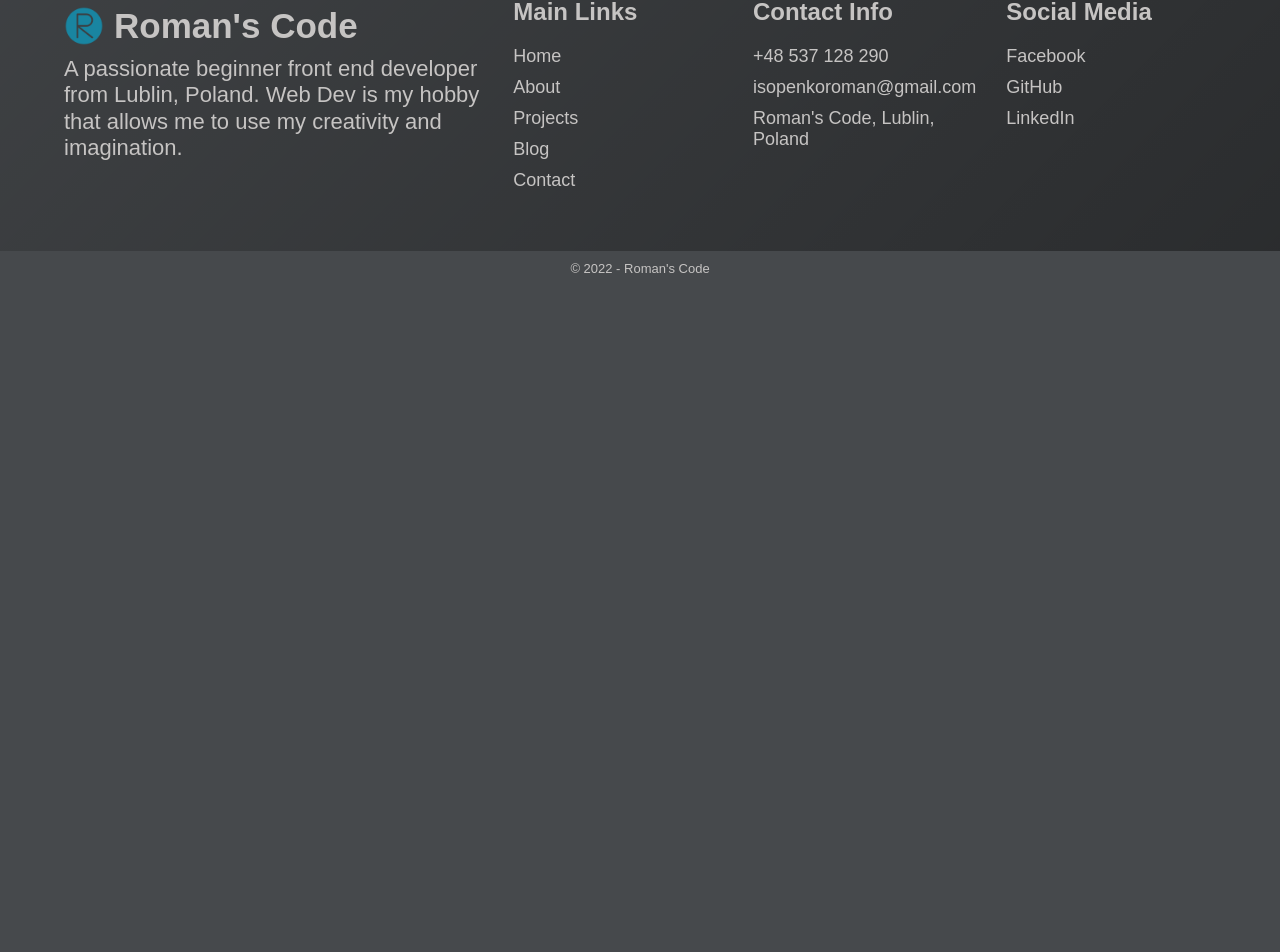
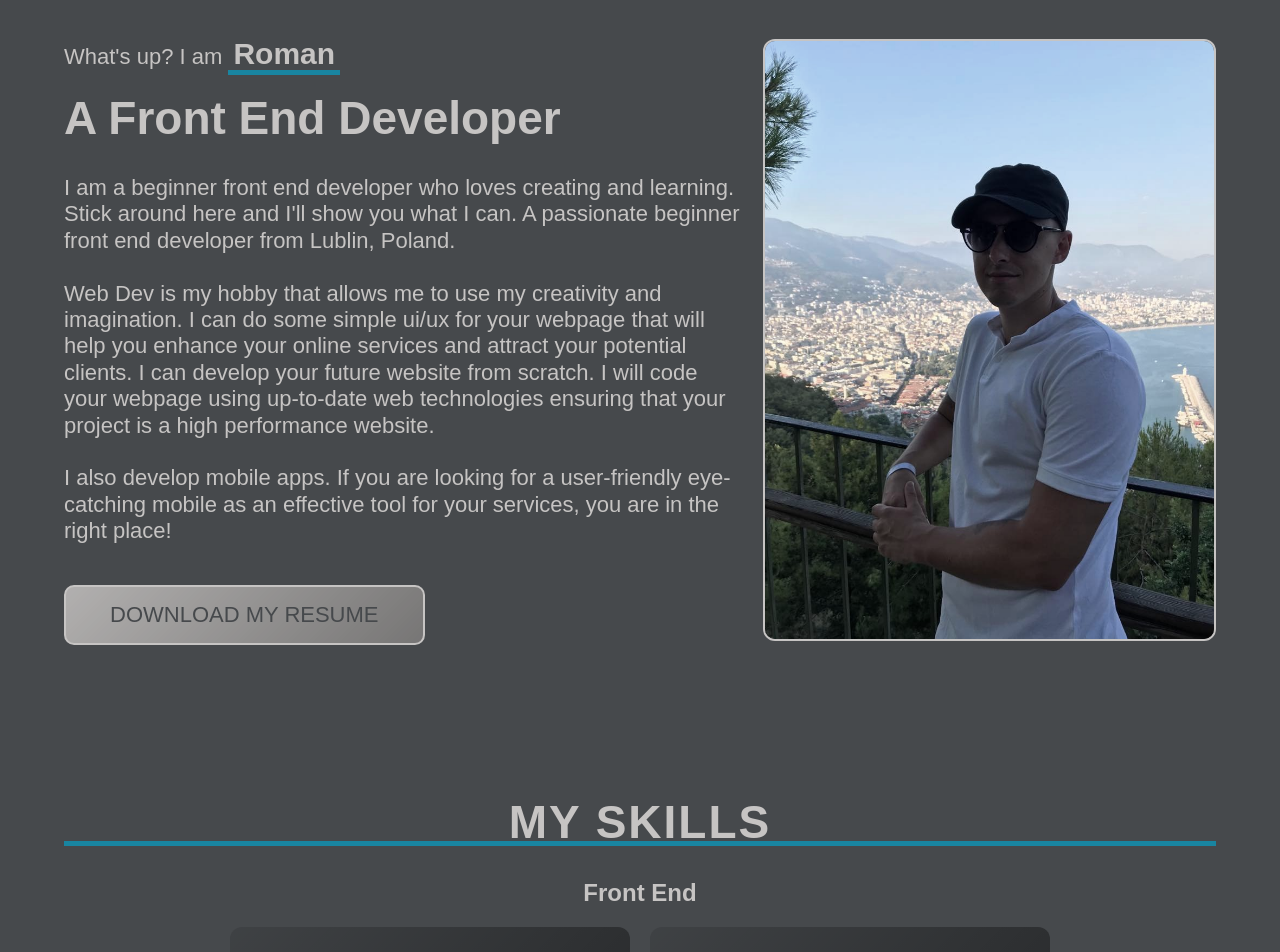
Before and after one commit to romaniso/React-Portfolio-Project, a React (Create React App) app: page /about in a window 1280 px wide. Shown: the part 113-1065 px from the top of the page. Before the commit the page ends 800 px from the top, so only its background shows below. Built offline with nearby package versions, Linux system fonts and the light colour scheme.

Commit message:
create and style About page, make adjustments connected with responsiveness for HeroSection

```diff
--- a/src/App.js
+++ b/src/App.js
@@ -3,6 +3,7 @@ import { BrowserRouter as Router, Route, Routes } from "react-router-dom";
 import Home from "./pages/Home";
 import About from "./pages/About";
 import Projects from "./pages/Projects";
+import Blog from "./pages/Blog";
 import Contact from "./pages/Contact";
 import Footer from "./components/Footer";
 
@@ -13,6 +14,7 @@ function App() {
       <Routes>
         <Route path="/about" element={<About />} />
         <Route path="/projects" element={<Projects />} />
+        <Route path="/blog" element={<Blog />} />
         <Route path="/contact" element={<Contact />} />
         <Route path="/" element={<Home />} />
       </Routes>
--- /dev/null
+++ b/src/components/AboutInfoItem.jsx
@@ -0,0 +1,46 @@
+import React from "react";
+import Button from "./Button";
+import PText from "./PText";
+import { AiFillStar } from "react-icons/ai";
+
+export default function AboutInfoItem({
+  title = "This is title",
+  items = [
+    { title: "HTML", stars: null, file: null },
+    { title: "CSS", stars: null, file: null },
+    { title: "JS", stars: null, file: null },
+  ],
+}) {
+  const createStars = (stars) => {
+    let arr = [];
+    for (let i = 0; i < stars; i++) {
+      arr.push(<AiFillStar key={i} />);
+    }
+    return arr.map((star) => star);
+  };
+  return (
+    <div className="aboutInfo__item">
+      <h1 className="title">{title}</h1>
+      <div className="items">
+        {items.map((item, index) => (
+          <div className="item card" key={index}>
+            <>
+              <PText className="item__wrapper">{item.title}</PText>
+            </>
+
+            <>
+              {item.stars ? (
+                <span className="item__stars">{createStars(item.stars)}</span>
+              ) : null}
+            </>
+            <>
+              {item.file ? (
+                <Button className="item__file" btnText="dowload certificate" />
+              ) : null}
+            </>
+          </div>
+        ))}
+      </div>
+    </div>
+  );
+}
--- a/src/pages/About.jsx
+++ b/src/pages/About.jsx
@@ -1,5 +1,136 @@
 import React from "react";
+import PText from "../components/PText";
+import Button from "../components/Button";
+import AboutImg from "../assets/images/about-2.jpg";
+import "../styles/About.css";
+import AboutInfoItem from "../components/AboutInfoItem";
+import ContactBanner from "../components/ContactBanner";
 
 export default function About() {
-  return <div>About</div>;
+  return (
+    <div className="about__wrapper">
+      <div className=" about container ">
+        <div className="top-section">
+          <div className="left">
+            <p className="about__subheading">
+              What's up? I am <span className="about__span">Roman</span>
+            </p>
+            <h2 className="about__heading">A Front End Developer</h2>
+            <div className="about__info">
+              <PText>
+                I am a beginner front end developer who loves creating and
+                learning. Stick around here and I'll show you what I can. A
+                passionate beginner front end developer from Lublin, Poland.
+                <br />
+                <br /> Web Dev is my hobby that allows me to use my creativity
+                and imagination. I can do some simple ui/ux for your webpage
+                that will help you enhance your online services and attract your
+                potential clients. I can develop your future website from
+                scratch. I will code your webpage using up-to-date web
+                technologies ensuring that your project is a high performance
+                website.
+                <br />
+                <br /> I also develop mobile apps. If you are looking for a
+                user-friendly eye-catching mobile as an effective tool for your
+                services, you are in the right place!
+              </PText>
+            </div>
+            <Button btnText="Download my Resume" btnLink="#" />
+          </div>
+          <div className="right">
+            <img src={AboutImg} alt="me" />
+          </div>
+        </div>
+        <div className="about__info__items">
+          <div className="about__info__item">
+            <h1 className="about__info__heading title-section__title">
+              My Skills
+            </h1>
+            <AboutInfoItem
+              title="Front End"
+              items={[
+                { title: "HTML", stars: 5 },
+                { title: "CSS", stars: 5 },
+                { title: "JavaScript", stars: 3 },
+                { title: "React", stars: 2 },
+                { title: "Git", stars: 2 },
+                { title: "SASS", stars: 2 },
+                { title: "Bootstrap", stars: 2 },
+                { title: "Webpack", stars: 1 },
+              ]}
+            />
+            <AboutInfoItem
+              title="UI/UX Design"
+              items={[
+                { title: "Figma", stars: 2 },
+                { title: "PhotoShop", stars: 2 },
+              ]}
+            />
+          </div>
+
+          <div className="about__info__item">
+            <h1 className="about__info__heading title-section__title">
+              Education
+            </h1>
+            <AboutInfoItem
+              title="Education Background"
+              items={[
+                {
+                  title:
+                    "Maria Curie-Sklodowska University in Lublin, English Philology, BA",
+                },
+                {
+                  title: "Catholic University in Lublin, English Philology, MA",
+                },
+              ]}
+            />
+            <AboutInfoItem
+              title="Completed Online Courses"
+              items={[
+                {
+                  title: "Code with Mosh - The Ultimate HTML5 & CSS Series",
+                  file: "photo",
+                },
+                {
+                  title: "Code with Mosh - The Ultimate HTML5 & CSS Series",
+                  file: "photo",
+                },
+                {
+                  title: "Code with Mosh - The Ultimate HTML5 & CSS Series",
+                  file: "photo",
+                },
+                {
+                  title: "Code with Mosh - The Ultimate HTML5 & CSS Series",
+                  file: "photo",
+                },
+                {
+                  title: "Code with Mosh - The Ultimate HTML5 & CSS Series",
+                  file: "photo",
+                },
+                {
+                  title: "Code with Mosh - The Ultimate HTML5 & CSS Series",
+                  file: "photo",
+                },
+              ]}
+            />
+          </div>
+
+          <div className="about__info__item">
+            <h1 className="about__info__heading title-section__title">
+              Experience
+            </h1>
+            <AboutInfoItem
+              title="2021 - now"
+              items={[
+                {
+                  title: "Freelance Front End Developer",
+                },
+              ]}
+            />
+          </div>
+        </div>
+      </div>
+      <ContactBanner />
+    </div>
+  );
 }
--- /dev/null
+++ b/src/pages/Blog.jsx
@@ -0,0 +1,5 @@
+import React from "react";
+
+export default function Blog() {
+  return <div>Blog</div>;
+}
--- /dev/null
+++ b/src/styles/About.css
@@ -0,0 +1,172 @@
+.about__wrapper {
+  padding: 15rem 0 10rem 0;
+}
+
+.top-section {
+  display: flex;
+  align-items: center;
+  justify-content: center;
+  gap: 2rem;
+}
+
+.about .left {
+  flex: 3;
+}
+.about .right {
+  flex: 2
+}
+
+.about__subheading {
+  font-size: 2.2rem;
+  margin-bottom: 2rem;
+}
+
+.about__span {
+  position: relative;
+  font-weight: 600;
+  font-size: 3rem;
+  padding: .5rem;
+}
+
+.about__span::before {
+  content: '';
+  background-color: var(--highlight-color);
+  position: absolute;
+  left: 0;
+  bottom: 0;
+  width: 100%;
+  height: 5px;
+  z-index: -1;
+  transition: all .3s ease-in-out;
+}
+
+.about__span:hover::before {
+  bottom: 0;
+  height: 100%;
+}
+
+.about__heading {
+  font-size: 4.6rem;
+  margin-bottom: 3rem;
+}
+
+.about__info {
+  margin-bottom: 4rem;
+}
+
+.about__info .des__container {
+  max-width: 100%;
+
+}
+
+.about .right img{
+  border: 2px solid var(--gray-1);
+  filter: grayscale(30%);
+  border-radius: 12px;
+}
+
+.about__info__items {
+  margin-top: 15rem;
+}
+
+.about__info__item {
+  margin-bottom: 10rem;
+}
+
+.about__info__heading {
+  text-align: center;
+  font-size: 4.6rem;
+  letter-spacing: 2px;
+  text-transform: uppercase;
+}
+
+@media only screen and (max-width: 768px) {
+  .about__wrapper {
+    padding: 10rem 0;
+  }
+
+  .about .right img {
+    filter: grayscale(70%);
+  }
+  .top-section {
+    flex-direction: column;
+    gap: 5rem;
+  }
+  .about__subheading {
+    font-size: 1.8rem;
+  }
+  .about__heading {
+    font-size: 3.2rem;
+  }
+  .about__span {
+    font-size: 2.4rem;
+  }
+  .about__info__heading{
+    font-size: 3.2rem;
+    text-align: left;
+  }
+}
+
+.aboutInfo__item {
+  position: initial;
+  display: block;
+  align-items: flex-start;
+  justify-content: flex-start;
+  flex-wrap: wrap;
+  margin-top: 3rem;
+}
+
+.aboutInfo__item .title {
+  font-size: 2.4rem;
+  text-align: center;
+}
+
+.aboutInfo__item .items {
+  margin-top: 2rem;
+  flex-wrap: wrap;
+  display: flex;
+  gap: 2rem;
+  justify-content: center;
+  align-items: center;
+}
+
+.aboutInfo__item .item {
+  padding: 1.5rem 2rem ;
+  display: flex;
+  flex-direction: row;
+  max-width: 500px;
+  min-width: 400px;
+  min-height: 77px;
+  justify-content: center;
+  align-items: center;
+  gap: 1rem;
+}
+
+.aboutInfo__item .item .button {
+  font-size: 1.5rem;
+}
+
+.aboutInfo__item .item .btn-div {
+  margin-top: 0;
+}
+
+.aboutInfo__item .item__stars {
+  display: flex;
+}
+
+@media only screen and (max-width: 768px) {
+  .aboutInfo__item {
+    flex-direction: column;
+    align-items: flex-start;
+    gap: 1rem;
+  }
+  .aboutInfo__item  .items {
+    position: initial;
+    gap: 1rem;
+  }
+
+  .aboutInfo__item .title {
+    font-size: 2rem;
+    text-align: left;
+  }
+}
--- a/src/styles/HeroSection.css
+++ b/src/styles/HeroSection.css
@@ -41,6 +41,15 @@
   border-radius: 50%;
   background: linear-gradient(194deg, rgba(25, 134, 161, 0.27) 10%, rgba(0,0,0,0) 90%);
 	background-color: var(--gray-1);
+}
+
+@media only screen and (max-width: 1560px) {
+  .hero__img {
+    max-width: 400px;
+  }
+  .hero {
+    min-height: auto;
+  }
 }
 
 .hero__img img {
--- a/src/styles/ProjectsSection.css
+++ b/src/styles/ProjectsSection.css
@@ -54,6 +54,7 @@
   font-size: 1.6rem;
   font-family: var(--main-font);
   margin-top: 1rem;
+  min-height: 100px;
 }
 
 /* Swiper Styles */
```
Also changed, not shown: src/assets/images/about-2.jpg (added).
